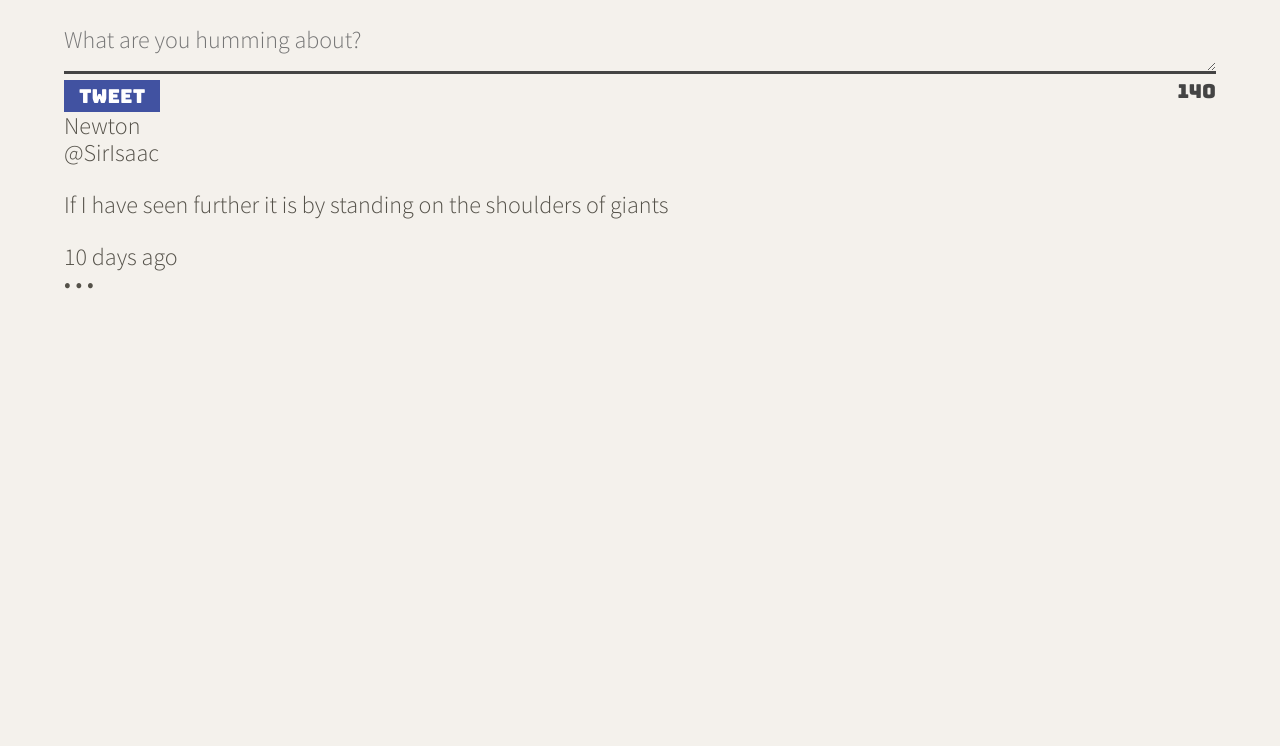
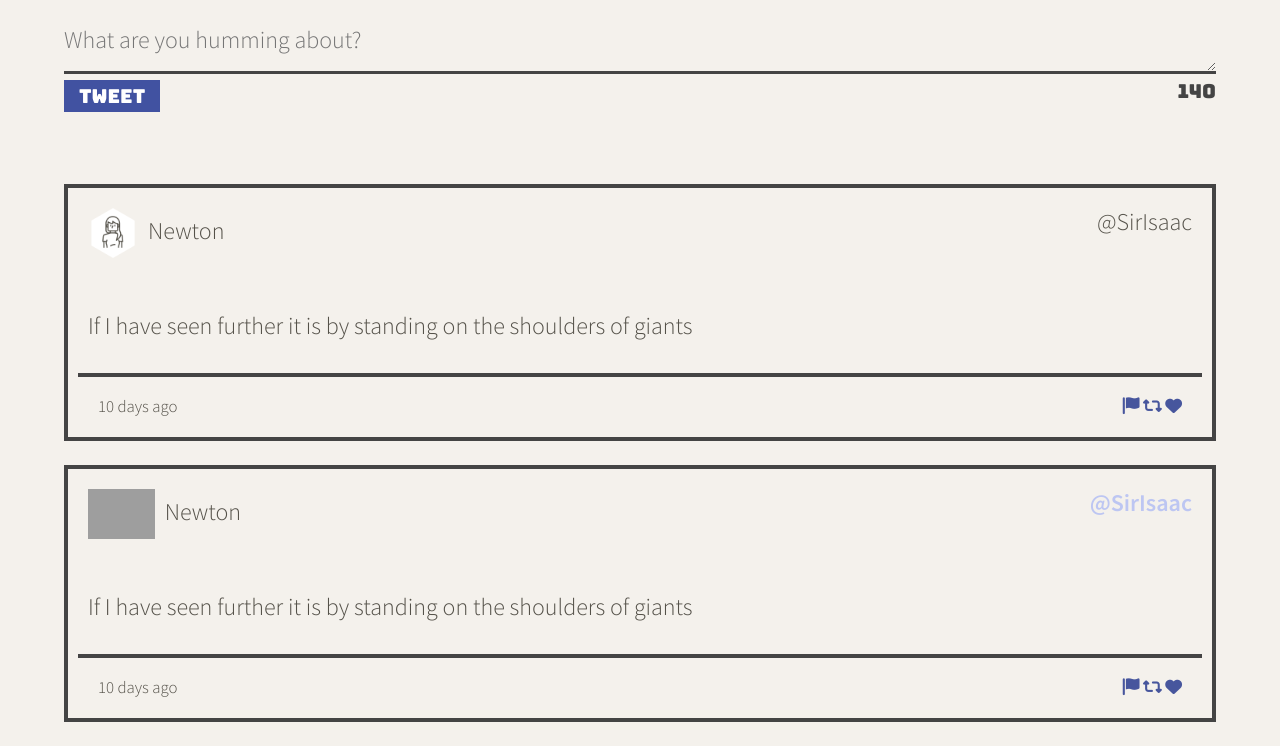
Before and after one commit to dustingrof/tweeter, a website: page public/index.html in a window 1280 px wide. Shown: the part 595-1341 px from the top of the page. Before the commit the page ends 894 px from the top, so only its background shows below. Drawn offline with nearby package versions, Linux system fonts and the light colour scheme; grey boxes are pictures that could not be loaded.

Commit message:
commit all my files before starting for the day

```diff
--- a/public/index.html
+++ b/public/index.html
@@ -36,6 +36,7 @@
     <link rel="stylesheet" href="/styles/nav.css" type="text/css" />
     <link rel="stylesheet" href="/styles/header.css" type="text/css" />
     <link rel="stylesheet" href="/styles/new-tweet.css" type="text/css" />
+    <link rel="stylesheet" href="/styles/tweet-list.css" type="text/css" />
 
     <!-- External JS -->
     <script src="https://ajax.googleapis.com/ajax/libs/jquery/3.4.1/jquery.min.js"></script>
@@ -90,13 +91,40 @@
       <section class="tweet-list">
         <article class="tweet">
           <header>
-            <div class="display-name-avatar"><img src="someurlhere" alt="">Newton</div>
+            <div class="display-name-avatar">
+              <img src="/images/profile-hex.png" alt="" />Newton
+            </div>
             <div class="username">@SirIsaac</div>
           </header>
-          <p>If I have seen further it is by standing on the shoulders of giants</p>
+          <p>
+            If I have seen further it is by standing on the shoulders of giants
+          </p>
           <footer>
             <div class="date-stamp">10 days ago</div>
-            <div class="tweet-icons"> • • • </div>
+            <div class="tweet-icons">
+              <a href=""><i class="fa-solid fa-flag"></i></a>
+              <a href=""><i class="fa-solid fa-retweet"></i></a>
+              <a href=""><i class="fa-solid fa-heart"></i></a>
+            </div>
+          </footer>
+        </article>
+        <article class="tweet">
+          <header>
+            <div class="display-name-avatar">
+              <img src="https://i.imgur.com/73hZDYK.png" alt="" />Newton
+            </div>
+            <div class="handle">@SirIsaac</div>
+          </header>
+          <p>
+            If I have seen further it is by standing on the shoulders of giants
+          </p>
+          <footer>
+            <div class="date-stamp">10 days ago</div>
+            <div class="tweet-icons">
+              <a href=""><i class="fa-solid fa-flag"></i></a>
+              <a href=""><i class="fa-solid fa-retweet"></i></a>
+              <a href=""><i class="fa-solid fa-heart"></i></a>
+            </div>
           </footer>
         </article>
       </section>
--- a/public/scripts/client.js
+++ b/public/scripts/client.js
@@ -3,3 +3,15 @@
  * jQuery is already loaded
  * Reminder: Use (and do all your DOM work in) jQuery's document ready function
  */
+
+const sampleData = {
+  user: {
+    name: "Newton",
+    avatars: "https://i.imgur.com/73hZDYK.png",
+    handle: "@SirIsaac",
+  },
+  content: {
+    text: "If I have seen further it is by standing on the shoulders of giants",
+  },
+  created_at: 1461116232227,
+};
--- a/public/scripts/composer-char-counter.js
+++ b/public/scripts/composer-char-counter.js
@@ -1,5 +1,5 @@
 $(document).ready(function () {
-  const $tweetList = $(".tweets");
+  const $tweetList = $(".tweet-list");
   const $newTweetField = $("#tweet-text");
   const $tweetSubmitButton = $("#tweet-submit-button");
 
@@ -17,10 +17,10 @@ $(document).ready(function () {
   });
 
   // listen for the click event to occur
-  $tweetSubmitButton.on("click", () => {
+  $tweetSubmitButton.on("submit", (event) => {
     event.preventDefault();
     const inputValue = $newTweetField.val();
-    const $newArticle = $("<article>").text(inputValue);
+    const $newArticle = $("<article>").text(inputValue).addClass("tweet");
     $tweetList.prepend($newArticle);
     $newTweetField.val("").focus();
   });
--- a/public/styles/header.css
+++ b/public/styles/header.css
@@ -4,6 +4,7 @@
   background-color: #d89b28;
   background-image: url("../images/whitey.png");
   color: #ffffff;
+  margin-top: 120px;
 }
 
 #page-header .avatar {
--- a/public/styles/nav.css
+++ b/public/styles/nav.css
@@ -4,6 +4,9 @@ nav {
   color: #ffffff;
   height: 120px;
   z-index: 1000;
+  position: fixed;
+  width: 100vw;
+  top: 0;
 }
 
 nav .container {
--- /dev/null
+++ b/public/styles/tweet-list.css
@@ -0,0 +1,55 @@
+section.tweet-list {
+  padding-top: 2em;
+}
+
+article.tweet {
+  border: 4px solid #444444;
+  margin: 1em 0;
+}
+
+article.tweet:hover {
+  box-shadow: 5px 5px #ccc;
+}
+
+article.tweet header {
+  display: flex;
+  flex-direction: row;
+  justify-content: space-between;
+  padding: 20px;
+}
+
+article.tweet header img {
+  height: 50px;
+  vertical-align: middle;
+  padding-right: 10px;
+}
+
+article.tweet header .handle {
+  font-weight: 600;
+  color: #bdc6f2;
+}
+
+article.tweet p {
+  padding: 10px 20px;
+}
+
+article.tweet footer {
+  display: flex;
+  flex-direction: row;
+  justify-content: space-between;
+  padding: 20px;
+  border-top: 4px solid #444444;
+  margin: 0 10px;
+}
+
+article.tweet footer {
+  font-size: 0.7em;
+}
+
+article.tweet footer .tweet-icons a {
+  color: #47569d;
+}
+
+article.tweet footer .tweet-icons a:hover {
+  color: #c6992e;
+}
```
